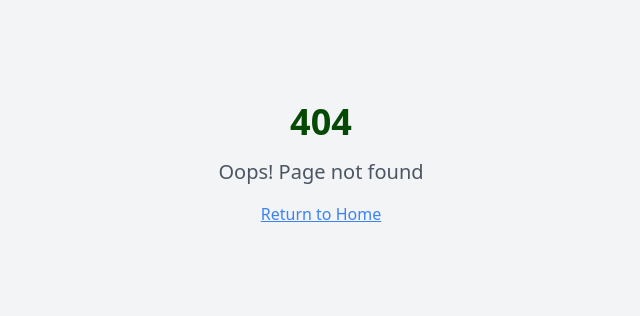
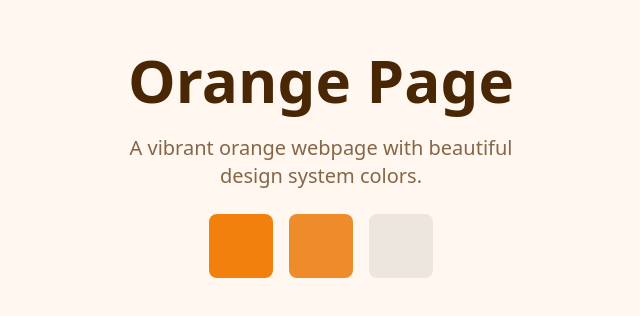
Before and after one commit to darklordzw/create-plain-blue-webpage, a React (Vite) app: page /orange in a window 1280 px wide. Before the commit this address had no page. Shown: the part 236-552 px from the top of the page, without its empty margins (319-959 px from the left). Built offline with nearby package versions, Linux system fonts and the light colour scheme.

Commit message:
Updated project files

```diff
--- a/src/App.tsx
+++ b/src/App.tsx
@@ -4,6 +4,7 @@ import { TooltipProvider } from "@/components/ui/tooltip";
 import { QueryClient, QueryClientProvider } from "@tanstack/react-query";
 import { BrowserRouter, Routes, Route } from "react-router-dom";
 import Index from "./pages/Index";
+import OrangePage from "./pages/OrangePage";
 import NotFound from "./pages/NotFound";
 
 const queryClient = new QueryClient();
@@ -16,6 +17,7 @@ const App = () => (
       <BrowserRouter>
         <Routes>
           <Route path="/" element={<Index />} />
+        <Route path="/orange" element={<OrangePage />} />
           {/* ADD ALL CUSTOM ROUTES ABOVE THE CATCH-ALL "*" ROUTE */}
           <Route path="*" element={<NotFound />} />
         </Routes>
--- a/src/index.css
+++ b/src/index.css
@@ -6,34 +6,34 @@
   :root {
     --radius: 0.5rem;
 
-    /* Green theme colors */
-    --background: 120 100% 97%;
-    --foreground: 120 90% 15%;
+    /* Orange theme colors */
+    --background: 30 100% 97%;
+    --foreground: 30 90% 15%;
 
-    --card: 120 100% 99%;
-    --card-foreground: 120 90% 15%;
+    --card: 30 100% 99%;
+    --card-foreground: 30 90% 15%;
 
-    --popover: 120 100% 99%;
-    --popover-foreground: 120 90% 15%;
+    --popover: 30 100% 99%;
+    --popover-foreground: 30 90% 15%;
 
-    --primary: 120 90% 40%;
+    --primary: 30 90% 50%;
     --primary-foreground: 0 0% 100%;
 
-    --secondary: 120 30% 90%;
-    --secondary-foreground: 120 90% 15%;
+    --secondary: 30 30% 90%;
+    --secondary-foreground: 30 90% 15%;
 
-    --muted: 120 30% 95%;
-    --muted-foreground: 120 30% 40%;
+    --muted: 30 30% 95%;
+    --muted-foreground: 30 30% 40%;
 
-    --accent: 120 70% 50%;
+    --accent: 30 85% 55%;
     --accent-foreground: 0 0% 100%;
 
     --destructive: 0 84.2% 60.2%;
     --destructive-foreground: 0 0% 100%;
 
-    --border: 120 30% 85%;
-    --input: 120 30% 85%;
-    --ring: 120 90% 40%;
+    --border: 30 30% 85%;
+    --input: 30 30% 85%;
+    --ring: 30 90% 50%;
   }
 }
 
--- /dev/null
+++ b/src/pages/OrangePage.tsx
@@ -0,0 +1,23 @@
+import React from 'react';
+
+const OrangePage = () => {
+  return (
+    <div className="min-h-screen bg-background flex items-center justify-center">
+      <div className="text-center space-y-6">
+        <h1 className="text-6xl font-bold text-foreground">
+          Orange Page
+        </h1>
+        <p className="text-xl text-muted-foreground max-w-md">
+          A vibrant orange webpage with beautiful design system colors.
+        </p>
+        <div className="flex gap-4 justify-center">
+          <div className="w-16 h-16 bg-primary rounded-lg"></div>
+          <div className="w-16 h-16 bg-accent rounded-lg"></div>
+          <div className="w-16 h-16 bg-secondary rounded-lg"></div>
+        </div>
+      </div>
+    </div>
+  );
+};
+
+export default OrangePage;
```
Also changed, not shown: 1 other file (tests, documents, lock files or other folders).
